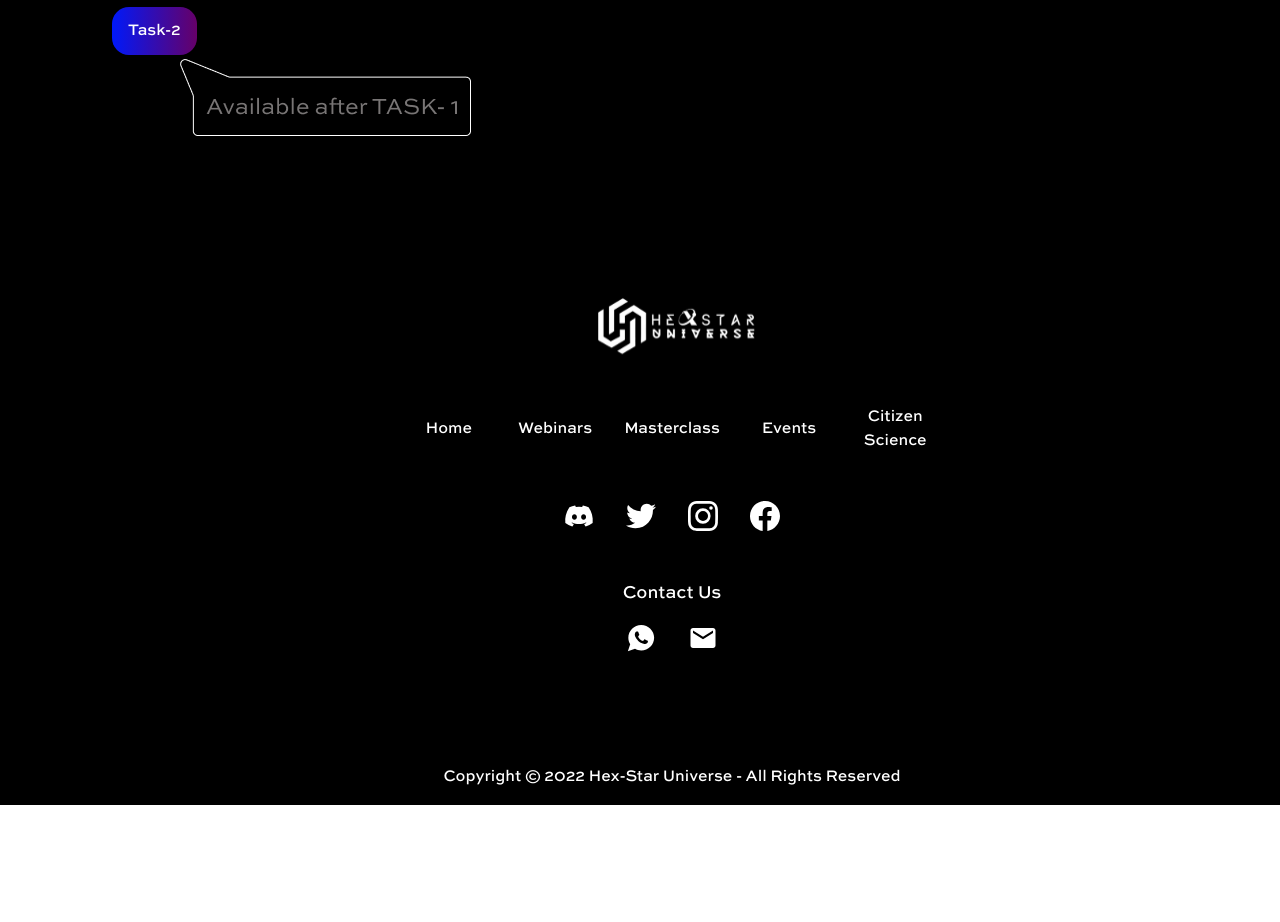
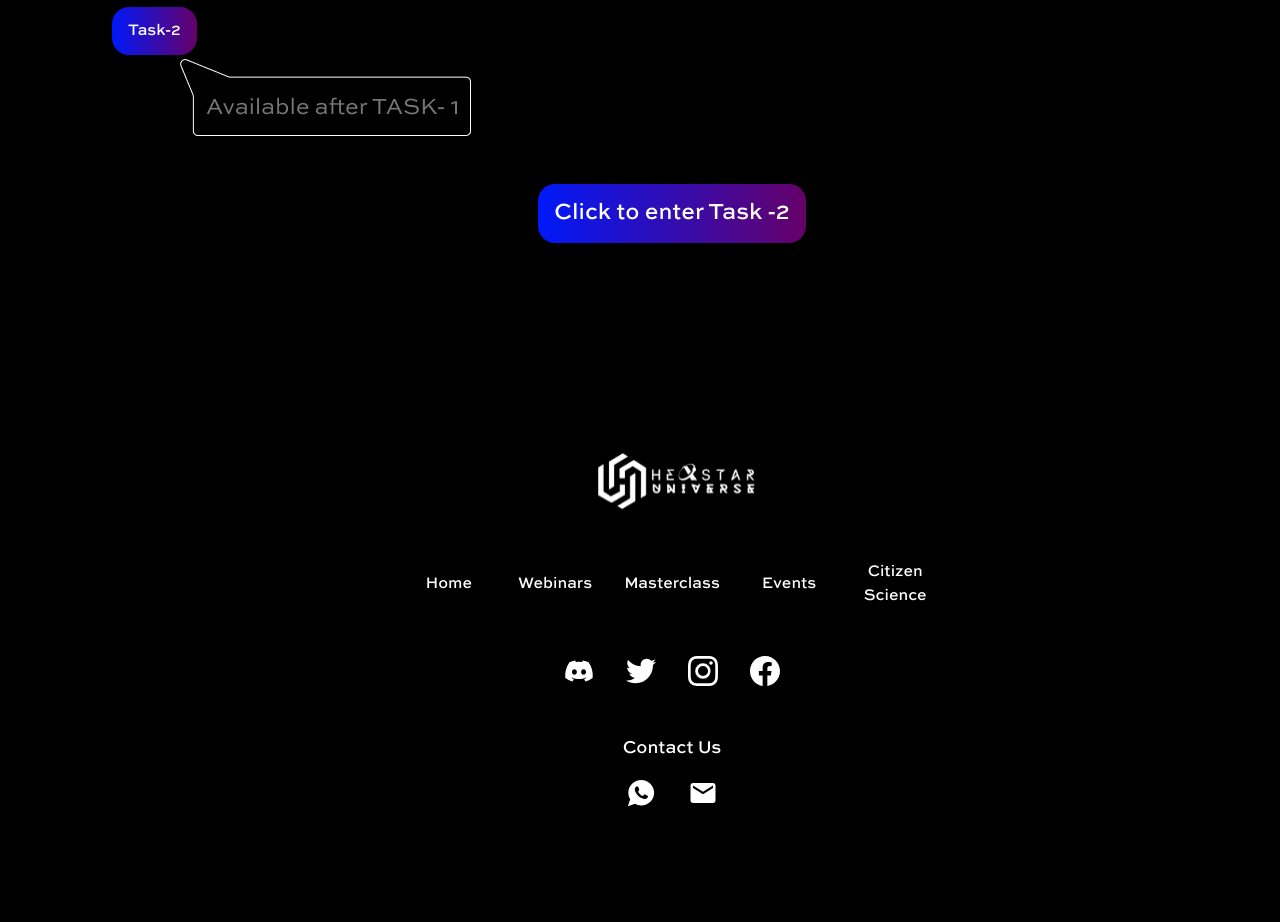
Before and after one commit to AstroSoumyajit/HexStar-Universe, a Next.js app: page /event in a window 1280 px wide. Shown: the part 2560-3482 px from the top of the page. Before the commit the page ends 3365 px from the top, so only its background shows below. Built offline with nearby package versions, Linux system fonts and the light colour scheme.

Commit message:
changes added

```diff
--- a/pages/event.js
+++ b/pages/event.js
@@ -59,6 +59,7 @@ const Event = () => {
   const [open, setOpen] = useState (false);
   const [name, setName] = useState ('');
   const [agree, setAgree] = useState (false);
+  const [task1complete, setTask1complete] = useState (false);
 
   const handleClose = () => {
     setOpen (false);
@@ -69,6 +70,7 @@ const Event = () => {
 
   const agreeHandler = () => {
     setAgree (true);
+    setTask1complete(true)
     handleClose ();
   };
 
@@ -151,9 +153,11 @@ const Event = () => {
             </div>
           </div>
           <div className="py-8 space-y-8 w-full text-center">
+            <Link href="https://forms.gle/yYderqjbBGQSswAa8">
               <button className="px-6 py-3 rounded-[13px] font-semibold text-[#688794] border border-[#00B2FF]">
                 Become a Partner
               </button>
+            </Link>
           </div>
           <div className="grid md:grid-cols-2 md:py-16 justify-center items-center relative bg-background bg-no-repeat bg-right">
             <h1 className="font-Europa_Gro text-white md:text-[70px] text-[25px] text-center space-y-8 md:space-y-0">
@@ -280,8 +284,14 @@ const Event = () => {
               </div>
               <img
                 src="/Images/events/available.png"
-                className="ml-16 w-3/4 md:w-fit"
+                className={`ml-16 w-3/4 md:w-fit ${task1complete && 'hidden'}`}
               />
+                <div className="relative py-12 text-center" onClick={()=> agree ? window.location.href = 'https://forms.gle/Vxv8gp7MmGSM3ZKN7' : setTask1complete(false) }>
+                  <button className="bg-gradient-to-r from-[#0019F9] to-[#660068] text-white md:text-[23px] text-[11px] px-4 py-3  rounded-[17px] relative z-20">
+                    Click to enter Task -2
+                  </button>
+                  <div className="bg-gradient-to-r from-[#0019F9] to-[#660068] absolute inset-0 blur-md rounded-[17px] max-w-fit" />
+                </div>
             </div>
           </div>
           <Footer />
```
Lines whose indentation alone changed are shown as unchanged.
